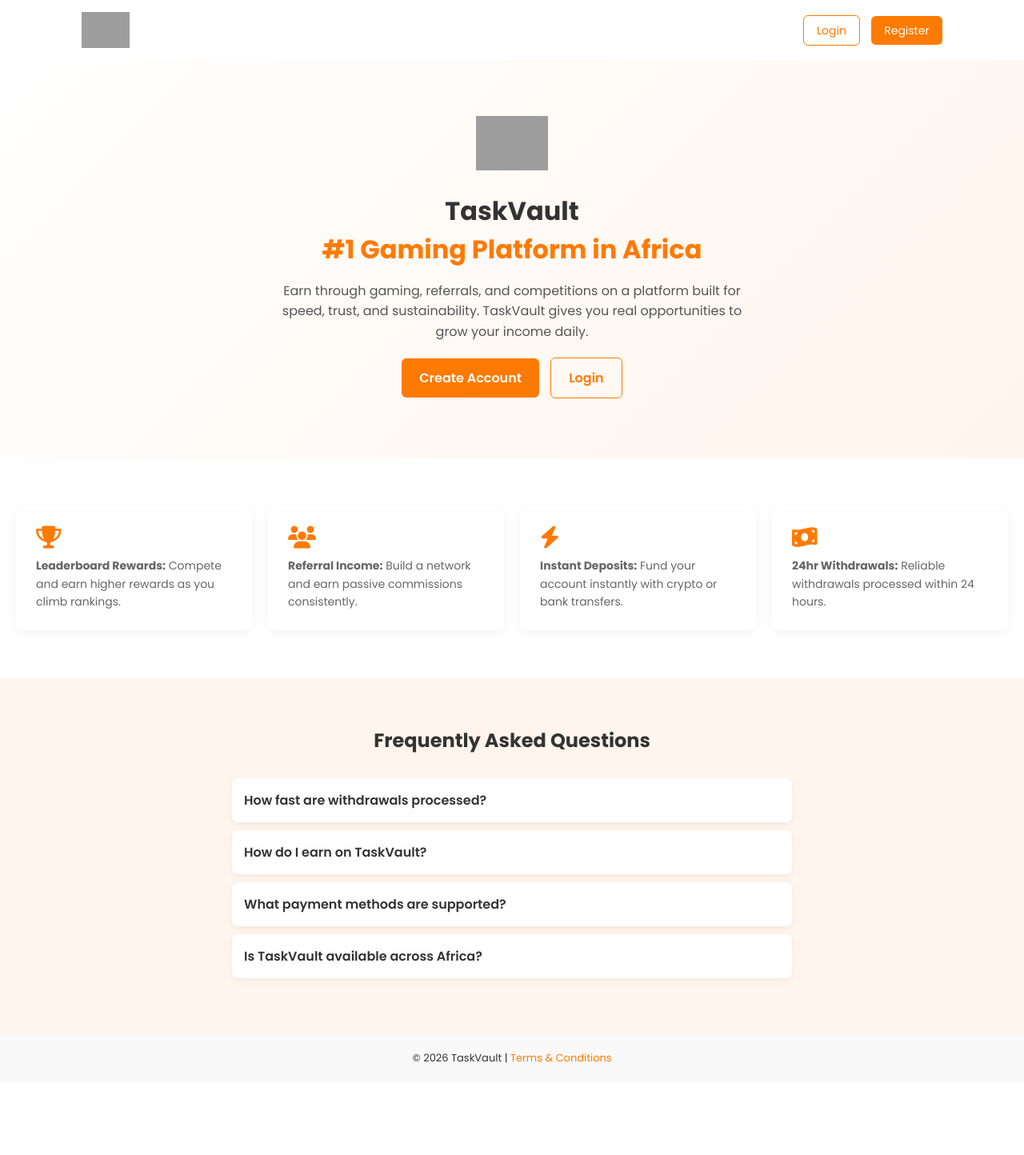
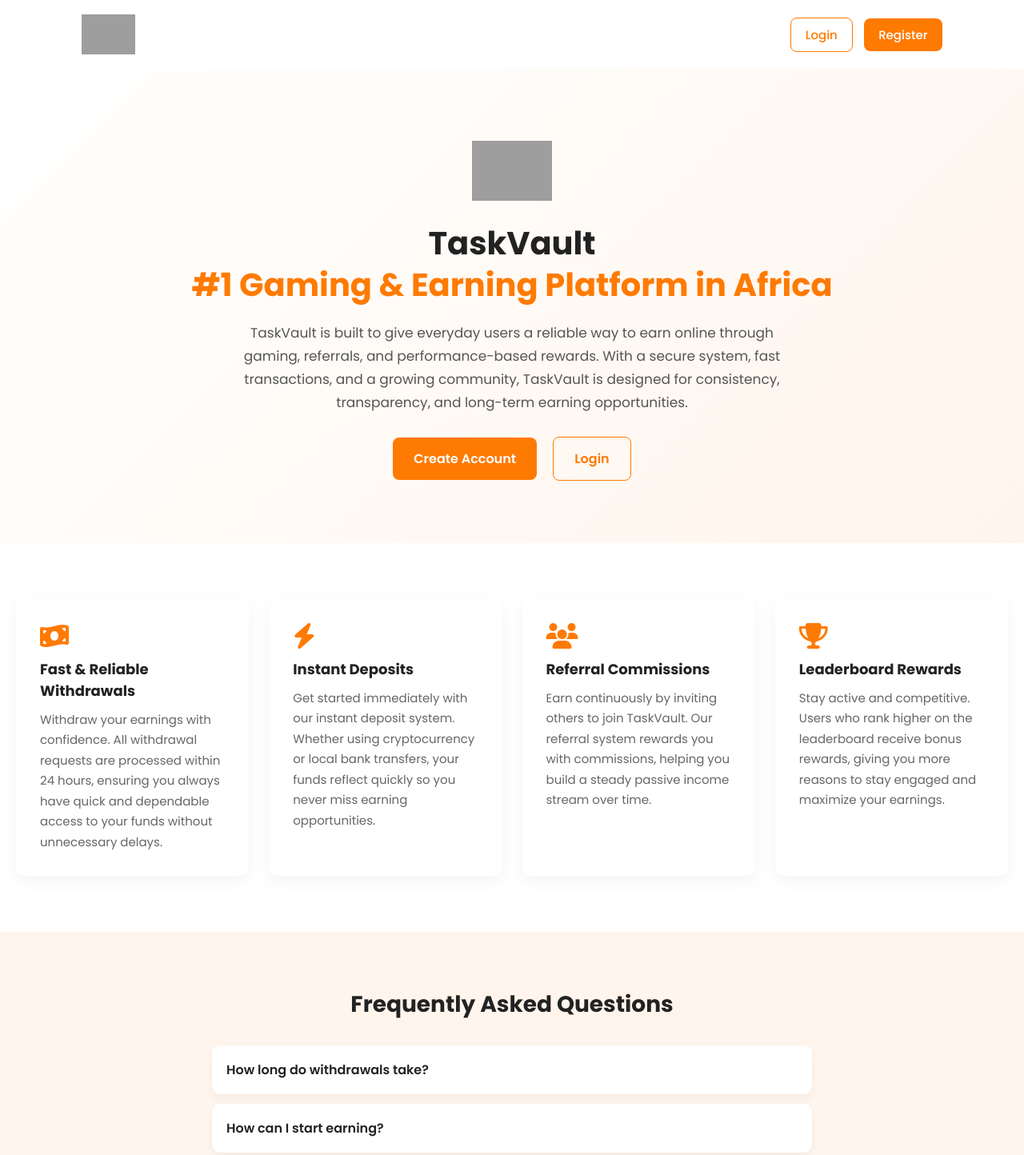
Before and after one commit to EasyPay-ng/TaskVault, a plain HTML site: page index.html in a window 1280 px wide. Shown: the top 1444 px of the page at 80% size. Before the commit the page ends 1353 px from the top, so only its background shows below. Drawn offline with Linux system fonts and the light colour scheme; grey boxes are pictures that could not be loaded.

Commit message:
Update index.html

```diff
--- a/index.html
+++ b/index.html
@@ -5,176 +5,216 @@
   <meta name="viewport" content="width=device-width, initial-scale=1.0">
 
   <title>TaskVault - #1 Gaming Platform in Africa</title>
-  <meta name="description" content="Earn daily on TaskVault with referrals, leaderboard rewards, instant deposits and fast withdrawals.">
+  <meta name="description" content="Earn daily on TaskVault through gaming, referrals, and leaderboard rewards. Fast withdrawals and instant deposits across Africa.">
 
   <!-- Open Graph -->
   <meta property="og:title" content="TaskVault - #1 Gaming Platform in Africa">
-  <meta property="og:description" content="Earn daily with TaskVault. Fast withdrawals, referrals, and gaming rewards.">
+  <meta property="og:description" content="Join TaskVault and start earning daily. Instant deposits, fast withdrawals, and referral income.">
   <meta property="og:image" content="https://res.cloudinary.com/dq7fpxfbc/image/upload/v1775059285/logo_oo5yat.jpg">
 
   <link rel="icon" href="https://res.cloudinary.com/dq7fpxfbc/image/upload/v1775059285/logo_oo5yat.jpg">
 
   <link rel="stylesheet" href="https://cdnjs.cloudflare.com/ajax/libs/font-awesome/6.5.0/css/all.min.css">
-  <link href="https://fonts.googleapis.com/css2?family=Poppins:wght@300;400;600;700&display=swap" rel="stylesheet">
+  <link href="https://fonts.googleapis.com/css2?family=Poppins:wght@400;500;600;700&display=swap" rel="stylesheet">
 
   <style>
-    * { margin:0; padding:0; box-sizing:border-box; font-family:'Poppins', sans-serif; scroll-behavior:smooth; }
+    * {
+      margin:0;
+      padding:0;
+      box-sizing:border-box;
+      font-family:'Poppins', sans-serif;
+    }
 
-    body { background:#fff; color:#333; }
+    body {
+      background:#fff;
+      color:#222;
+    }
 
     header {
       display:flex;
       justify-content:space-between;
       align-items:center;
-      padding:15px 8%;
-      box-shadow:0 2px 10px rgba(0,0,0,0.05);
-      animation: fadeIn 1s ease;
+      padding:18px 8%;
+      box-shadow:0 2px 12px rgba(0,0,0,0.05);
     }
 
-    header img { height:45px; }
+    header img { height:50px; }
 
     .auth-buttons a {
       margin-left:10px;
-      padding:8px 16px;
-      border-radius:6px;
+      padding:10px 18px;
+      border-radius:8px;
       text-decoration:none;
-      font-size:14px;
+      font-size:15px;
+      font-weight:500;
       transition:0.3s;
     }
 
-    .login { border:1px solid #ff7a00; color:#ff7a00; }
-    .login:hover { background:#ff7a00; color:white; }
+    .login {
+      border:1px solid #ff7a00;
+      color:#ff7a00;
+    }
 
-    .register { background:#ff7a00; color:white; }
-    .register:hover { background:#e66900; }
+    .login:hover {
+      background:#ff7a00;
+      color:white;
+    }
+
+    .register {
+      background:#ff7a00;
+      color:white;
+    }
+
+    .register:hover {
+      background:#e66900;
+    }
 
     .hero {
       text-align:center;
-      padding:70px 20px;
+      padding:90px 20px 70px;
       background:linear-gradient(135deg,#fff,#fff5ec);
-      animation: fadeUp 1s ease;
     }
 
-    .hero img { width:90px; margin-bottom:20px; }
+    .hero img {
+      width:100px;
+      margin-bottom:20px;
+    }
 
-    .hero h1 { font-size:32px; }
-    .hero span { color:#ff7a00; }
+    .hero h1 {
+      font-size:40px;
+      line-height:1.3;
+    }
+
+    .hero span {
+      color:#ff7a00;
+    }
 
     .hero p {
-      margin:15px auto;
-      max-width:600px;
+      margin:20px auto;
+      max-width:700px;
+      font-size:17px;
+      line-height:1.7;
       color:#555;
-      line-height:1.6;
     }
 
     .hero-buttons a {
-      margin:5px;
-      padding:12px 22px;
-      border-radius:6px;
+      margin:8px;
+      padding:14px 26px;
+      border-radius:8px;
+      font-size:16px;
       font-weight:600;
       text-decoration:none;
       display:inline-block;
       transition:0.3s;
     }
 
-    .primary { background:#ff7a00; color:white; }
-    .primary:hover { transform:translateY(-2px); }
+    .primary {
+      background:#ff7a00;
+      color:white;
+    }
 
-    .secondary { border:1px solid #ff7a00; color:#ff7a00; }
-    .secondary:hover { background:#ff7a00; color:white; }
+    .primary:hover {
+      transform:translateY(-2px);
+    }
+
+    .secondary {
+      border:1px solid #ff7a00;
+      color:#ff7a00;
+    }
+
+    .secondary:hover {
+      background:#ff7a00;
+      color:white;
+    }
 
     .features {
-      padding:60px 20px;
-      animation: fadeUp 1.2s ease;
+      padding:70px 20px;
     }
 
     .feature-grid {
       display:grid;
-      grid-template-columns:repeat(auto-fit,minmax(220px,1fr));
-      gap:20px;
+      grid-template-columns:repeat(auto-fit,minmax(250px,1fr));
+      gap:25px;
     }
 
     .card {
-      padding:25px;
-      border-radius:10px;
+      padding:30px;
+      border-radius:12px;
       background:#fff;
-      box-shadow:0 4px 15px rgba(0,0,0,0.05);
+      box-shadow:0 6px 20px rgba(0,0,0,0.05);
       transition:0.3s;
     }
 
     .card:hover {
-      transform:translateY(-5px);
-      box-shadow:0 10px 25px rgba(0,0,0,0.08);
+      transform:translateY(-6px);
     }
 
     .card i {
-      font-size:28px;
+      font-size:32px;
       color:#ff7a00;
-      margin-bottom:10px;
+      margin-bottom:12px;
     }
 
-    .card p { font-size:14px; color:#666; line-height:1.6; }
+    .card h3 {
+      margin-bottom:10px;
+      font-size:18px;
+    }
 
-    /* FAQ */
+    .card p {
+      font-size:15px;
+      line-height:1.7;
+      color:#666;
+    }
+
     .faq {
-      padding:60px 20px;
+      padding:70px 20px;
       background:#fff5ec;
-      animation: fadeUp 1.4s ease;
     }
 
     .faq h2 {
       text-align:center;
       margin-bottom:30px;
+      font-size:28px;
     }
 
     .faq-item {
-      max-width:700px;
-      margin:10px auto;
-      border-radius:8px;
+      max-width:750px;
+      margin:12px auto;
+      padding:18px;
+      border-radius:10px;
       background:white;
-      box-shadow:0 3px 10px rgba(0,0,0,0.05);
+      box-shadow:0 4px 12px rgba(0,0,0,0.05);
       cursor:pointer;
-      padding:15px;
-      transition:0.3s;
-    }
-
-    .faq-item:hover {
-      transform:scale(1.01);
     }
 
     .faq-question {
       font-weight:600;
+      font-size:16px;
     }
 
     .faq-answer {
       margin-top:10px;
-      font-size:14px;
+      font-size:15px;
       color:#555;
       display:none;
+      line-height:1.6;
     }
 
     footer {
       text-align:center;
-      padding:20px;
-      font-size:13px;
+      padding:25px;
+      font-size:14px;
       background:#f9f9f9;
     }
 
-    footer a { color:#ff7a00; text-decoration:none; }
-
-    /* Animations */
-    @keyframes fadeIn {
-      from { opacity:0; }
-      to { opacity:1; }
+    footer a {
+      color:#ff7a00;
+      text-decoration:none;
     }
 
-    @keyframes fadeUp {
-      from { opacity:0; transform:translateY(20px); }
-      to { opacity:1; transform:translateY(0); }
-    }
-
-    @media (max-width:600px) {
-      .hero h1 { font-size:24px; }
+    @media(max-width:600px) {
+      .hero h1 { font-size:28px; }
+      .hero p { font-size:15px; }
     }
   </style>
 </head>
@@ -191,10 +231,12 @@
 
 <section class="hero">
   <img src="https://res.cloudinary.com/dq7fpxfbc/image/upload/v1775059285/logo_oo5yat.jpg">
-  <h1>TaskVault <br><span>#1 Gaming Platform in Africa</span></h1>
+  <h1>TaskVault <br><span>#1 Gaming & Earning Platform in Africa</span></h1>
+
   <p>
-    Earn through gaming, referrals, and competitions on a platform built for speed, trust, and sustainability.
-    TaskVault gives you real opportunities to grow your income daily.
+    TaskVault is built to give everyday users a reliable way to earn online through gaming, referrals,
+    and performance-based rewards. With a secure system, fast transactions, and a growing community,
+    TaskVault is designed for consistency, transparency, and long-term earning opportunities.
   </p>
 
   <div class="hero-buttons">
@@ -207,23 +249,39 @@
   <div class="feature-grid">
 
     <div class="card">
-      <i class="fas fa-trophy"></i>
-      <p><strong>Leaderboard Rewards:</strong> Compete and earn higher rewards as you climb rankings.</p>
+      <i class="fas fa-money-bill-wave"></i>
+      <h3>Fast & Reliable Withdrawals</h3>
+      <p>
+        Withdraw your earnings with confidence. All withdrawal requests are processed within 24 hours,
+        ensuring you always have quick and dependable access to your funds without unnecessary delays.
+      </p>
+    </div>
+
+    <div class="card">
+      <i class="fas fa-bolt"></i>
+      <h3>Instant Deposits</h3>
+      <p>
+        Get started immediately with our instant deposit system. Whether using cryptocurrency or
+        local bank transfers, your funds reflect quickly so you never miss earning opportunities.
+      </p>
     </div>
 
     <div class="card">
       <i class="fas fa-users"></i>
-      <p><strong>Referral Income:</strong> Build a network and earn passive commissions consistently.</p>
+      <h3>Referral Commissions</h3>
+      <p>
+        Earn continuously by inviting others to join TaskVault. Our referral system rewards you
+        with commissions, helping you build a steady passive income stream over time.
+      </p>
     </div>
 
     <div class="card">
-      <i class="fas fa-bolt"></i>
-      <p><strong>Instant Deposits:</strong> Fund your account instantly with crypto or bank transfers.</p>
-    </div>
-
-    <div class="card">
-      <i class="fas fa-money-bill-wave"></i>
-      <p><strong>24hr Withdrawals:</strong> Reliable withdrawals processed within 24 hours.</p>
+      <i class="fas fa-trophy"></i>
+      <h3>Leaderboard Rewards</h3>
+      <p>
+        Stay active and competitive. Users who rank higher on the leaderboard receive bonus rewards,
+        giving you more reasons to stay engaged and maximize your earnings.
+      </p>
     </div>
 
   </div>
@@ -233,23 +291,18 @@
   <h2>Frequently Asked Questions</h2>
 
   <div class="faq-item" onclick="toggleFAQ(this)">
-    <div class="faq-question">How fast are withdrawals processed?</div>
-    <div class="faq-answer">All withdrawals are processed within 24 hours to ensure quick access to your earnings.</div>
+    <div class="faq-question">How long do withdrawals take?</div>
+    <div class="faq-answer">All withdrawals are processed within 24 hours, ensuring fast and reliable payouts.</div>
   </div>
 
   <div class="faq-item" onclick="toggleFAQ(this)">
-    <div class="faq-question">How do I earn on TaskVault?</div>
-    <div class="faq-answer">You earn through gameplay, referrals, leaderboard rankings, and other reward systems on the platform.</div>
+    <div class="faq-question">How can I start earning?</div>
+    <div class="faq-answer">Simply create an account, fund your wallet, and start participating in tasks, referrals, and competitions.</div>
   </div>
 
   <div class="faq-item" onclick="toggleFAQ(this)">
     <div class="faq-question">What payment methods are supported?</div>
-    <div class="faq-answer">We support cryptocurrency and local bank transfers for both deposits and withdrawals.</div>
-  </div>
-
-  <div class="faq-item" onclick="toggleFAQ(this)">
-    <div class="faq-question">Is TaskVault available across Africa?</div>
-    <div class="faq-answer">Yes, TaskVault is accessible to users across multiple African countries.</div>
+    <div class="faq-answer">We support both cryptocurrency and local bank transfers for deposits and withdrawals.</div>
   </div>
 
 </section>
@@ -259,9 +312,9 @@
 </footer>
 
 <script>
-function toggleFAQ(element) {
-  const answer = element.querySelector(".faq-answer");
-  answer.style.display = answer.style.display === "block" ? "none" : "block";
+function toggleFAQ(el){
+  let ans = el.querySelector(".faq-answer");
+  ans.style.display = ans.style.display === "block" ? "none" : "block";
 }
 </script>
 
```
